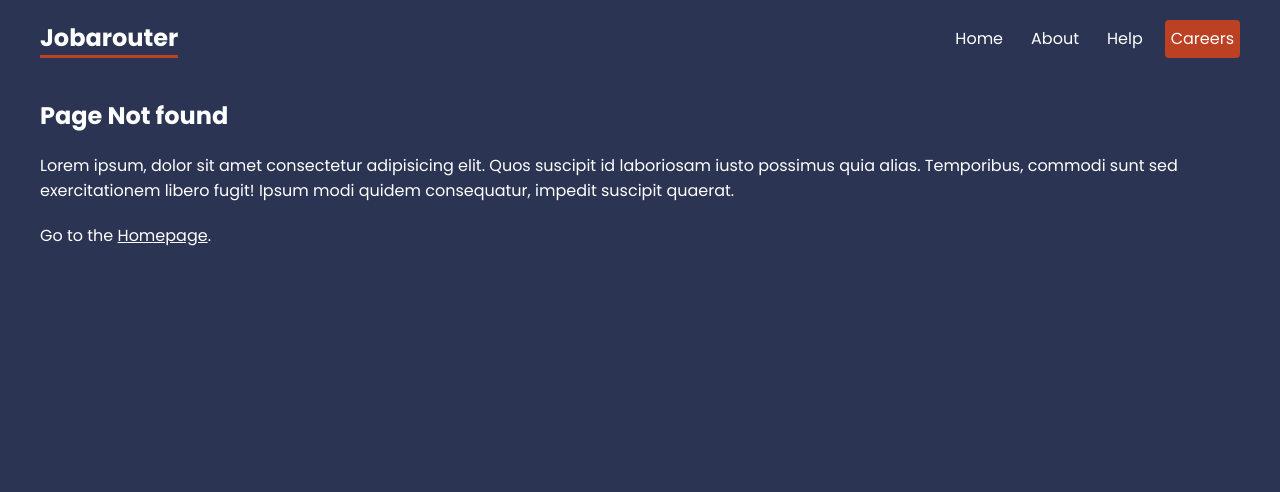
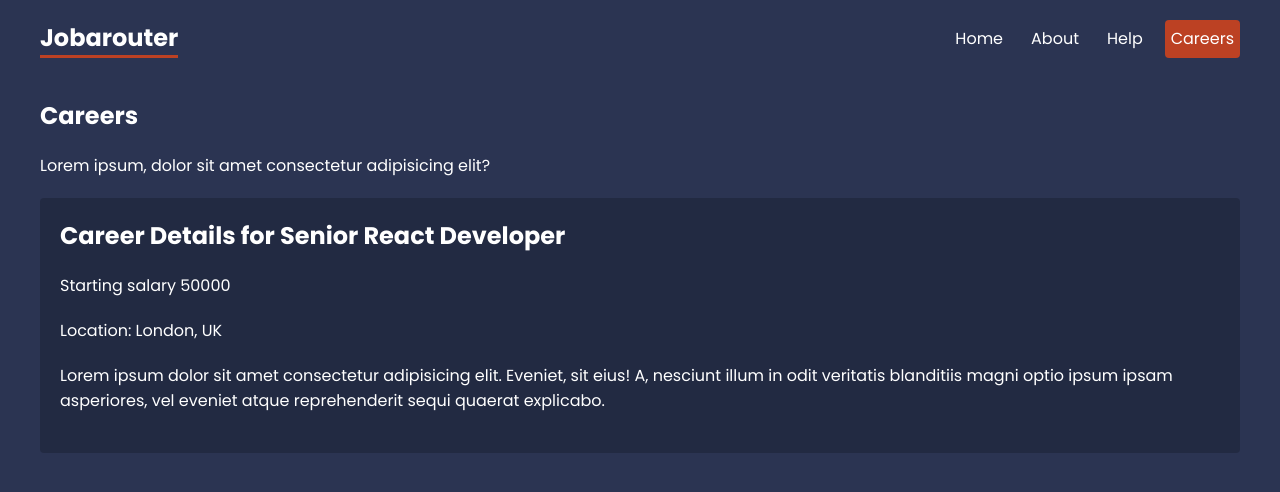
Before and after one commit to krnthoang542/react-router, a React (Create React App) app: page /careers/1 in a window 1280 px wide. Shown: the top 492 px of the page. Built offline with nearby package versions, Linux system fonts and the light colour scheme; data requests are answered from the project's data file.

Commit message:
error element for invalid param

```diff
--- a/src/App.js
+++ b/src/App.js
@@ -12,6 +12,8 @@ import Faq from "./pages/help/FAQ";
 import Contact from "./pages/help/Contact";
 import NotFound from "./pages/NotFound";
 import Careers, { careersLoader } from "./pages/careers/Careers";
+import CareersDetails, { careerDetailsLoader } from "./pages/careers/CareersDetails";
+import CareersError from "./pages/careers/CareersError";
 
 //layouts
 import RootLayout from "./layouts/RootLayout";
@@ -29,11 +31,19 @@ const router = createBrowserRouter(
         <Route path="contact" element={<Contact />} />
       </Route>
 
-      <Route path="careers" element={<CareersLayout />}>
+      <Route
+        path="careers"
+        element={<CareersLayout />}
+        errorElement={<CareersError />}>
         <Route
           index
           element={<Careers />}
           loader={careersLoader}
+        />
+        <Route
+          path=":id"
+          element={<CareersDetails />}
+          loader={careerDetailsLoader}
         />
       </Route>
 
--- a/src/index.css
+++ b/src/index.css
@@ -122,6 +122,12 @@ form label span {
 
 
 /* careers details */
+.career-details {
+  background: rgba(0,0,0,0.2);
+  padding: 20px;
+  border-radius: 4px;
+  margin: 20px 0;
+}
 
 
 /* breadcrumbs */
--- a/src/pages/careers/Careers.js
+++ b/src/pages/careers/Careers.js
@@ -7,7 +7,7 @@ export default function Careers() {
     <div className="careers">
       {
         careers.map(career =>(
-          <Link to='/' key={career.id}>
+          <Link to={career.id.toString()} key={career.id}>
             <p>{career.title}</p>
             <p>Base in{career.location}</p>
           </Link>
@@ -19,7 +19,11 @@ export default function Careers() {
 
 //load data
 export const careersLoader = async()=>{
-    const response = await fetch('http://localhost:4000/careers');
+    const res = await fetch('http://localhost:4000/careers');
 
-    return response.json();
+    if(!res.ok){
+      throw Error('Could not find the careers')
+    }
+
+    return res.json();
 }
--- /dev/null
+++ b/src/pages/careers/CareersDetails.js
@@ -0,0 +1,26 @@
+import { useLoaderData } from "react-router-dom"
+
+
+function CareersDetails() {
+  const career = useLoaderData();
+  return (
+    <div className="career-details">
+      <h2>Career Details for {career.title}</h2>
+      <p>Starting salary {career.salary}</p>
+      <p>Location: {career.location} </p>
+      <div className="details">
+        <p>Lorem ipsum dolor sit amet consectetur adipisicing elit. Eveniet, sit eius! A, nesciunt illum in odit veritatis blanditiis magni optio ipsum ipsam asperiores, vel eveniet atque reprehenderit sequi quaerat explicabo.</p>
+      </div>
+    </div>
+  )
+}
+
+export default CareersDetails;
+
+export const careerDetailsLoader = async({params})=>{
+  const res = await fetch("http://localhost:4000/careers/"+params.id);
+  if(!res.ok){
+    throw Error('Could not find that career')
+  }
+  return res.json();
+}
--- /dev/null
+++ b/src/pages/careers/CareersError.js
@@ -0,0 +1,12 @@
+import { useRouteError, Link } from "react-router-dom";
+
+export default function CareersError() {
+  const error = useRouteError();
+  return (
+    <div className="career-error">
+      <h2>Error</h2>
+      <p>{error.message}</p>
+      <Link to='/'>Back to home page</Link>
+    </div>
+  );
+}
```
